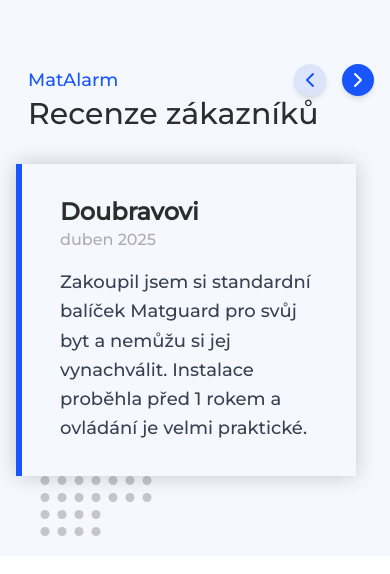
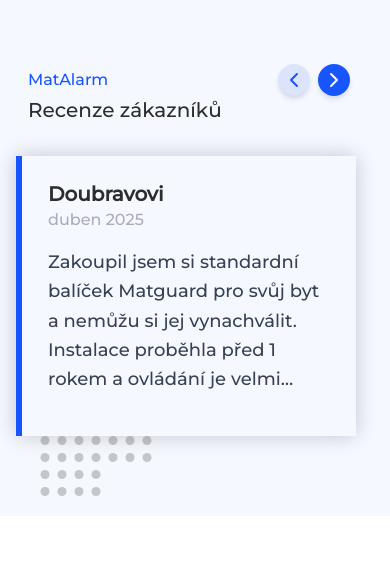
Before and after one commit to marek-kulhavy/Review, a Next.js app: page / in a window 390 px wide. Shown: the top 574 px of the page. Built offline with nearby package versions, Linux system fonts and the light colour scheme.

Commit message:
Úpravy textu v mobilní verzi

```diff
--- a/src/components/ReviewSlider.tsx
+++ b/src/components/ReviewSlider.tsx
@@ -130,8 +130,8 @@ export const ReviewSlider = () => {
 
             {/* Mobilní hlavička, MatAlarm a šipky */}
             <div className="flex justify-between items-center md:hidden ml-3">
-              <h3 className="text-logo-text text-lg">MatAlarm</h3>
-              <div className="flex gap-4">
+              <h3 className="text-logo-text text-base">MatAlarm</h3>
+              <div className="flex gap-2 mr-6">
                 <button
                   onClick={goToPrevious}
                   aria-label="Předchozí recenze"
@@ -150,7 +150,7 @@ export const ReviewSlider = () => {
             </div>
 
             {/* Recenze zákazníků - mobil verze */}
-            <h2 className="text-3xl md:text-4xl text-header-text mb-8 ml-3 md:hidden">
+            <h2 className="text-xl md:text-4xl text-header-text mb-8 ml-3 md:hidden">
               Recenze zákazníků
             </h2>
 
@@ -187,16 +187,16 @@ export const ReviewSlider = () => {
             </div>
 
             {/* Karta recenze */}
-            <div className="bg-primary md:bg-review-bg shadow-[0_0_20px_rgba(0,0,0,0.2)] md:shadow-[5px_5px_20px_rgba(0,0,0,0.2)] p-8 md:p-8 relative overflow-hidden min-h-[280px] md:min-h-[210px] md:h-[210px] max-w-[95%] md:max-w-[746px] z-10 md:-ml-44 md:top-24">
+            <div className="bg-primary md:bg-review-bg shadow-[0_0_20px_rgba(0,0,0,0.2)] md:shadow-[5px_5px_20px_rgba(0,0,0,0.2)] p-6 md:p-8 relative overflow-hidden h-[280px] md:min-h-[210px] md:h-[210px] max-w-[95%] md:max-w-[746px] z-10 md:-ml-44 md:top-24">
               {/* Fialový pruh */}
               <div className="absolute left-0 top-0 bottom-0 w-1.5 md:w-1.5 bg-purple-bg"></div>
 
-              <div className="pl-3 md:mt-4">
-                <h4 className="text-2xl md:text-xl font-bold text-header-text">
+              <div className="pl-2 md:mt-4">
+                <h4 className="text-xl md:text-xl font-bold text-header-text">
                   {currentReview.author}
                 </h4>
                 <p className="text-date-text mb-4">{currentReview.date}</p>
-                <p className="text-gray-700 text-lg md:text-sm leading-relaxed md:line-clamp-4">
+                <p className="text-gray-700 text-lg md:text-sm leading-relaxed line-clamp-5 md:line-clamp-4">
                   {currentReview.text}
                 </p>
               </div>
```
